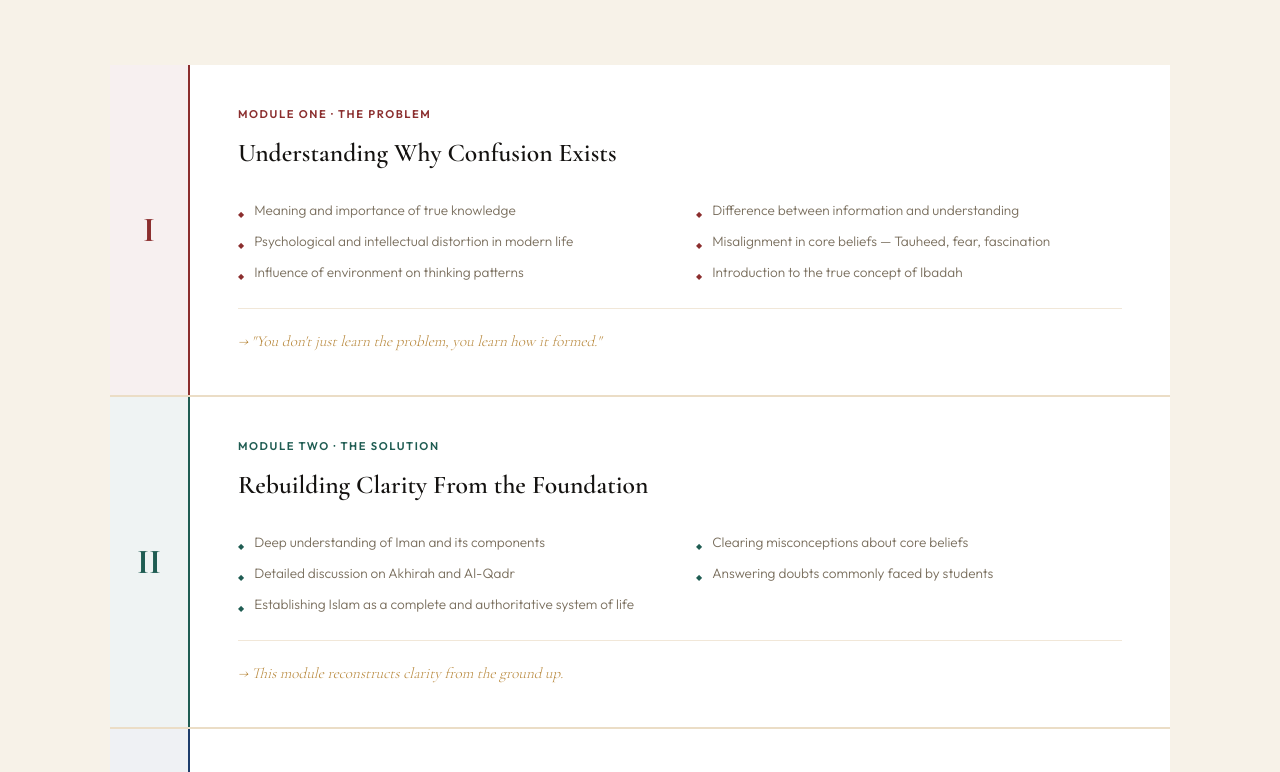
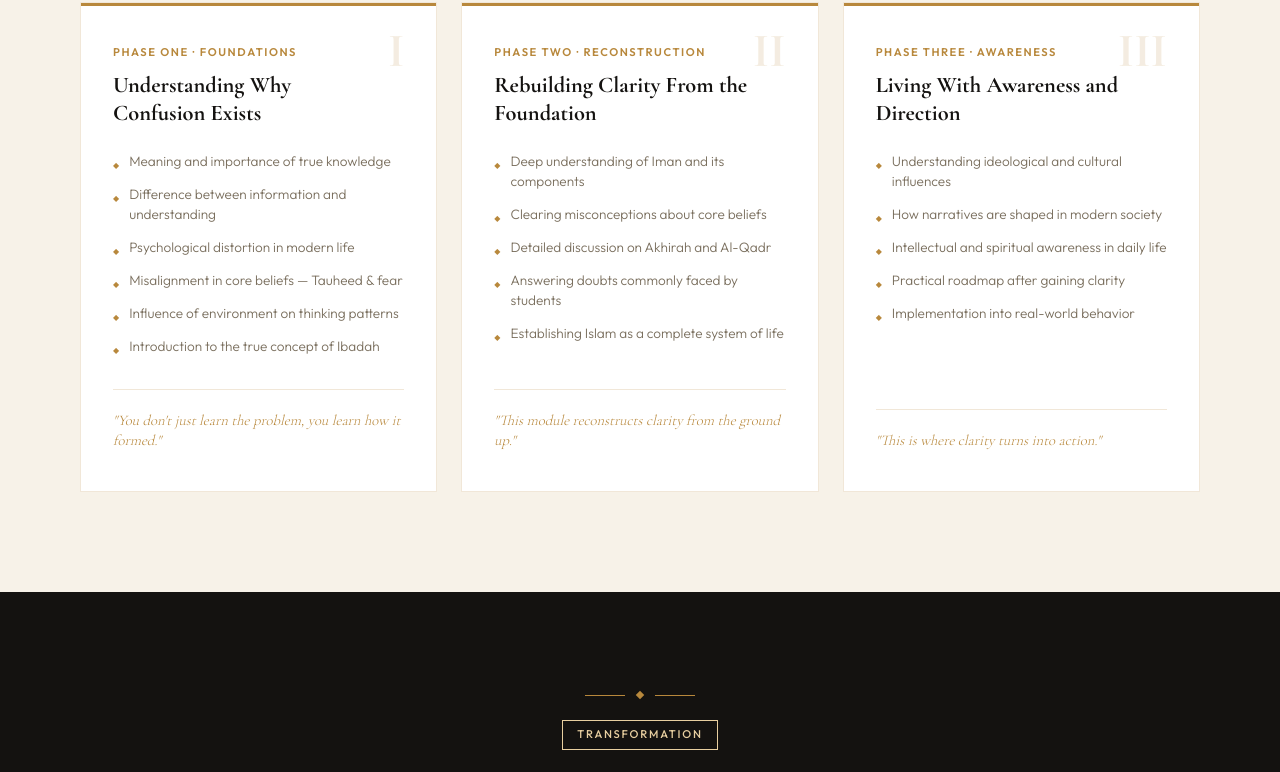
Before and after one commit to mhazmatjunior/The-Blinded-Muslim, a Next.js app: page / in a window 1280 px wide. Shown: the part 2180-2952 px from the top of the page. Built offline with nearby package versions, Linux system fonts and the light colour scheme.

Commit message:
feat: redesign modules section with premium gold/charcoal theme

```diff
--- a/components/ModulesSection.js
+++ b/components/ModulesSection.js
@@ -4,47 +4,41 @@ export function ModulesSection() {
   const modules = [
     {
       n: "I",
-      color: "var(--accent-red)",
-      colorBg: "rgba(139,46,46,0.07)",
-      label: "Module One · The Problem",
+      label: "Phase One · Foundations",
       title: "Understanding Why Confusion Exists",
       points: [
         "Meaning and importance of true knowledge",
         "Difference between information and understanding",
-        "Psychological and intellectual distortion in modern life",
-        "Misalignment in core beliefs — Tauheed, fear, fascination",
+        "Psychological distortion in modern life",
+        "Misalignment in core beliefs — Tauheed & fear",
         "Influence of environment on thinking patterns",
         "Introduction to the true concept of Ibadah",
       ],
-      close: "\"You don't just learn the problem, you learn how it formed.\"",
+      close: "You don't just learn the problem, you learn how it formed.",
     },
     {
       n: "II",
-      color: "var(--accent-teal)",
-      colorBg: "rgba(31,92,82,0.07)",
-      label: "Module Two · The Solution",
+      label: "Phase Two · Reconstruction",
       title: "Rebuilding Clarity From the Foundation",
       points: [
         "Deep understanding of Iman and its components",
         "Clearing misconceptions about core beliefs",
         "Detailed discussion on Akhirah and Al-Qadr",
         "Answering doubts commonly faced by students",
-        "Establishing Islam as a complete and authoritative system of life",
+        "Establishing Islam as a complete system of life",
       ],
       close: "This module reconstructs clarity from the ground up.",
     },
     {
       n: "III",
-      color: "var(--accent-blue)",
-      colorBg: "rgba(30,61,107,0.07)",
-      label: "Module Three · The Way Forward",
+      label: "Phase Three · Awareness",
       title: "Living With Awareness and Direction",
       points: [
         "Understanding ideological and cultural influences",
         "How narratives are shaped in modern society",
         "Intellectual and spiritual awareness in daily life",
         "Practical roadmap after gaining clarity",
-        "Implementation of understanding into real-world behavior",
+        "Implementation into real-world behavior",
       ],
       close: "This is where clarity turns into action.",
     },
@@ -52,57 +46,89 @@ export function ModulesSection() {
 
   return (
     <section id="course" style={{ background: "var(--parchment)", padding: "var(--section-pv) var(--section-ph)" }}>
-      <div style={{ maxWidth: 1060, margin: "0 auto" }}>
+      <div style={{ maxWidth: 1120, margin: "0 auto" }}>
         <SectionHeader
           label="Course Structure"
           heading={
             <>
-              A Complete <span style={{ color: "var(--gold)" }}><em style={{ fontStyle: "italic" }}>3</em>-<em style={{ fontStyle: "italic" }}>Month</em></span> Intellectual & Spiritual Framework
+              A Complete <span style={{ color: "var(--gold)" }}><em style={{ fontStyle: "italic" }}>3</em>-<em style={{ fontStyle: "italic" }}>Month</em></span> Framework
             </>
           }
           sub="Three structured modules · One month each · Four guided sessions per module"
         />
 
-        <div style={{ display: "flex", flexDirection: "column", gap: "2px", background: "var(--border)" }}>
+        <div style={{
+          display: "grid",
+          gridTemplateColumns: "repeat(3, 1fr)",
+          gap: "1.5rem",
+          alignItems: "stretch"
+        }} className="three-col">
           {modules.map((mod, i) => (
             <div
               key={mod.n}
               className={`reveal d${i + 1}`}
               style={{
                 background: "var(--white)",
-                display: "grid",
-                gridTemplateColumns: "clamp(60px, 10vw, 80px) 1fr",
-                overflow: "hidden",
+                border: "1px solid var(--border)",
+                padding: "2.5rem 2rem",
+                position: "relative",
+                display: "flex",
+                flexDirection: "column",
+                height: "100%",
               }}
             >
-              {/* Number column */}
-              <div style={{
-                background: mod.colorBg,
-                borderRight: `2px solid ${mod.color}`,
-                display: "flex",
-                alignItems: "center",
-                justifyContent: "center",
-                padding: "2rem 1rem",
-              }}>
-                <span className="f-display" style={{ fontSize: "clamp(1.5rem, 3vw, 2.2rem)", fontWeight: 700, color: mod.color, lineHeight: 1 }}>{mod.n}</span>
+              {/* Premium Gold Top Bar */}
+              <div style={{ position: "absolute", top: 0, left: 0, right: 0, height: 3, background: "var(--gold)" }} />
+
+              {/* Module Metadata */}
+              <div style={{ marginBottom: "1.5rem" }}>
+                <span className="f-display" style={{
+                  fontSize: "3rem",
+                  fontWeight: 700,
+                  color: "var(--gold)",
+                  opacity: 0.15,
+                  position: "absolute",
+                  top: "1.5rem",
+                  right: "2rem",
+                  lineHeight: 1
+                }}>
+                  {mod.n}
+                </span>
+                <p style={{ color: "var(--gold)", fontSize: "0.7rem", letterSpacing: "0.14em", textTransform: "uppercase", fontWeight: 600, marginBottom: "0.5rem" }}>
+                  {mod.label}
+                </p>
+                <h3 className="f-display" style={{
+                  fontSize: "1.4rem",
+                  fontWeight: 700,
+                  color: "var(--charcoal)",
+                  lineHeight: 1.25,
+                  maxWidth: "90%"
+                }}>
+                  {mod.title}
+                </h3>
               </div>
 
-              {/* Content column */}
-              <div style={{ padding: "clamp(1.5rem, 4vw, 2.5rem) clamp(1rem, 5vw, 3rem)" }}>
-                <p style={{ color: mod.color, fontSize: "0.7rem", letterSpacing: "0.14em", textTransform: "uppercase", fontWeight: 600, marginBottom: "0.4rem" }}>{mod.label}</p>
-                <h3 className="f-display" style={{ fontSize: "clamp(1.3rem, 4vw, 1.6rem)", fontWeight: 600, color: "var(--charcoal)", marginBottom: "1.5rem" }}>{mod.title}</h3>
+              {/* Points */}
+              <div style={{ flex: 1, marginBottom: "2rem" }}>
+                <ul style={{ listStyle: "none", padding: 0, margin: 0, display: "flex", flexDirection: "column", gap: "0.75rem" }}>
+                  {mod.points.map((pt) => (
+                    <li key={pt} style={{ display: "flex", alignItems: "flex-start", gap: "10px" }}>
+                      <span style={{ color: "var(--gold)", fontSize: "0.5rem", flexShrink: 0, marginTop: 7 }}>◆</span>
+                      <span style={{ color: "var(--text-muted)", fontSize: "0.85rem", lineHeight: 1.5 }}>{pt}</span>
+                    </li>
+                  ))}
+                </ul>
+              </div>
 
-                <div style={{ display: "grid", gridTemplateColumns: "1fr 1fr", gap: "0.6rem 2rem", marginBottom: "1.5rem" }} className="two-col">
-                  {mod.points.map((pt) => (
-                    <div key={pt} style={{ display: "flex", alignItems: "flex-start", gap: "10px" }}>
-                      <span style={{ color: mod.color, fontSize: "0.5rem", flexShrink: 0, marginTop: 7 }}>◆</span>
-                      <span style={{ color: "var(--text-muted)", fontSize: "0.85rem", lineHeight: 1.6 }}>{pt}</span>
-                    </div>
-                  ))}
-                </div>
-
-                <p className="f-display" style={{ color: "var(--gold)", fontStyle: "italic", fontSize: "0.95rem", borderTop: "1px solid var(--border)", paddingTop: "1.2rem" }}>
-                  → {mod.close}
+              {/* Footer Quote */}
+              <div style={{ borderTop: "1px solid var(--border)", paddingTop: "1.25rem" }}>
+                <p className="f-display" style={{
+                  color: "var(--gold)",
+                  fontStyle: "italic",
+                  fontSize: "0.92rem",
+                  lineHeight: 1.4
+                }}>
+                  "{mod.close}"
                 </p>
               </div>
             </div>
```
